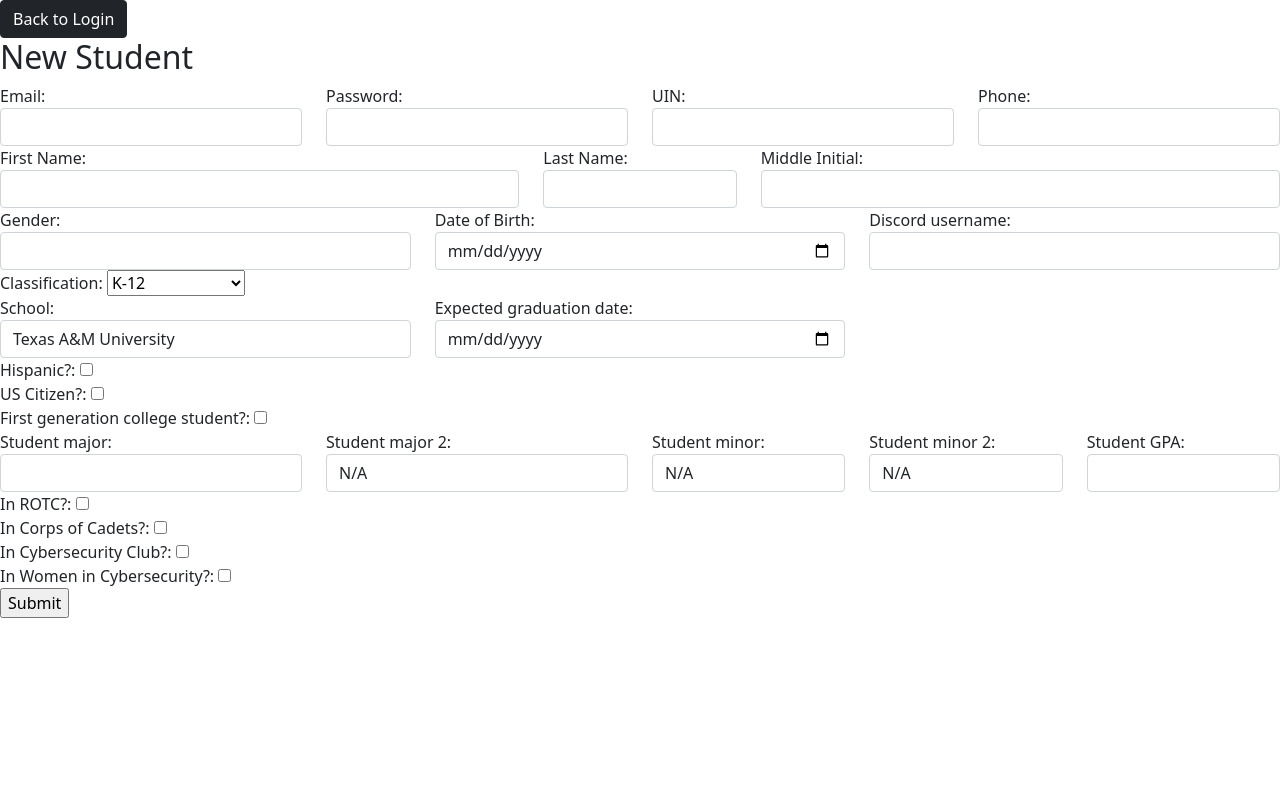
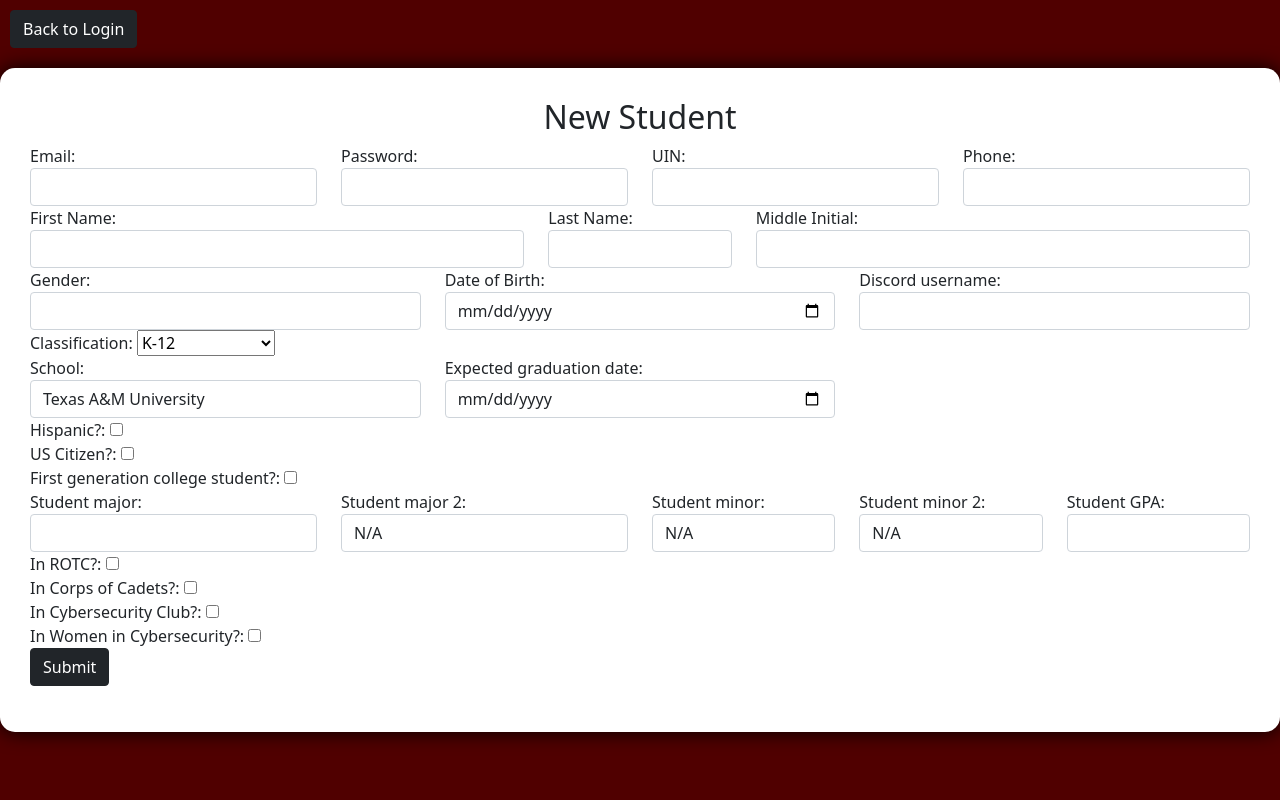
Before and after one commit to ericlove02/CSCE310-Project, a PHP site: page /new_student.php in a window 1280 px wide. Run offline with PHP 8.4, Linux system fonts and the light colour scheme.

Commit message:
new students and stus fixes

```diff
--- a/new_student.php
+++ b/new_student.php
@@ -128,9 +128,39 @@ function createSelection($key, $label, $assoc_name_value)
     <title>New student</title>
     <link rel="stylesheet" href="/bootstrap-5.0.2-dist/css/bootstrap.min.css">
 </head>
+<style>
+    body {
+        background-color: #500000;
+        display: flex;
+        align-items: center;
+        justify-content: center;
+        height: 100vh;
+        margin: 0;
+    }
+
+    .form-container {
+        background-color: #ffffff;
+        padding: 30px;
+        border-radius: 15px;
+        box-shadow: 0px 0px 20px 0px #000000;
+    }
+
+    h2 {
+        color: #50000;
+        text-align: center;
+    }
+
+    .back-button {
+        position: absolute;
+        top: 10px;
+        left: 10px;
+    }
+</style>
+
 
 <body>
-    <a href="index.php" class="btn btn-dark">Back to Login</a>
+    <a href="index.php" class="btn btn-dark back-button">Back to Login</a>
+    <div class="form-container">
         <h2>New Student</h2>
         <form method="post">
             <div class="form-row row">
@@ -196,8 +226,9 @@ function createSelection($key, $label, $assoc_name_value)
             ?>
 
 
-        <input type="submit">
+            <input type="submit" class="btn btn-dark">
         </form>
+    </div>
 </body>
 
 </html>
--- a/student/courses.php
+++ b/student/courses.php
@@ -1,6 +1,7 @@
 <?php
 require '../utils/connect.php';
 require '../utils/middleware.php';
+require "../utils/notification.php";
 
 $id = $_SESSION['user_id'];
 
--- a/student/info.php
+++ b/student/info.php
@@ -1,6 +1,7 @@
 <?php
 require '../utils/connect.php';
 require '../utils/middleware.php';
+require "../utils/notification.php";
 
 $id = $_SESSION['user_id'];
 
--- a/student/internships.php
+++ b/student/internships.php
@@ -1,6 +1,7 @@
 <?php
 require '../utils/connect.php';
 require '../utils/middleware.php';
+require "../utils/notification.php";
 
 $id = $_SESSION['user_id'];
 
--- a/student/programs.php
+++ b/student/programs.php
@@ -1,6 +1,7 @@
 <?php
 require '../utils/connect.php';
 require '../utils/middleware.php';
+require "../utils/notification.php";
 
 $id = $_SESSION['user_id'];
 
--- a/student/track_program.php
+++ b/student/track_program.php
@@ -1,6 +1,7 @@
 <?php
 require_once "../utils/connect.php";
 require_once "../utils/middleware.php";
+require "../utils/notification.php";
 
 // Assuming you have a session started and the user's ID is stored in $_SESSION['user_id']
 $userId = $_SESSION['user_id'];
@@ -30,7 +31,7 @@ $certificates = $resultCertificates->fetch_all(MYSQLI_ASSOC);
 if ($_SERVER["REQUEST_METHOD"] == "POST") {
     $selectedRecordId = $_POST['selected_record_id'];
     if (isset($_POST['add_cert'])) {
-        if (count($certificates) <= 1) {
+        if (count($certificates) < 1) {
             // Get the current date
             $currentDate = date("Y-m-d");
 
```
Lines whose indentation alone changed are shown as unchanged.
